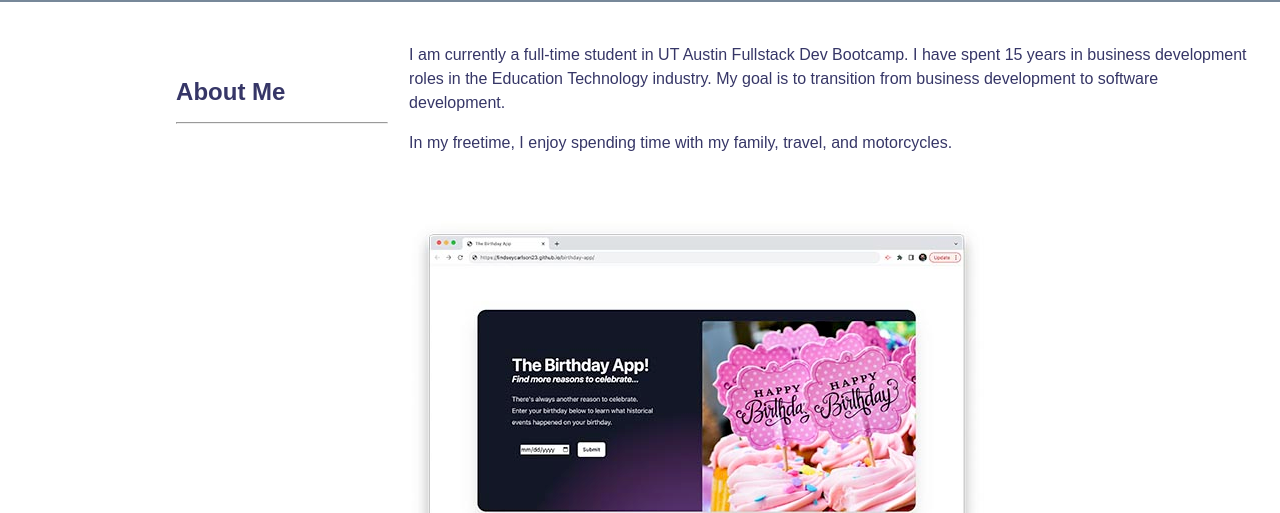
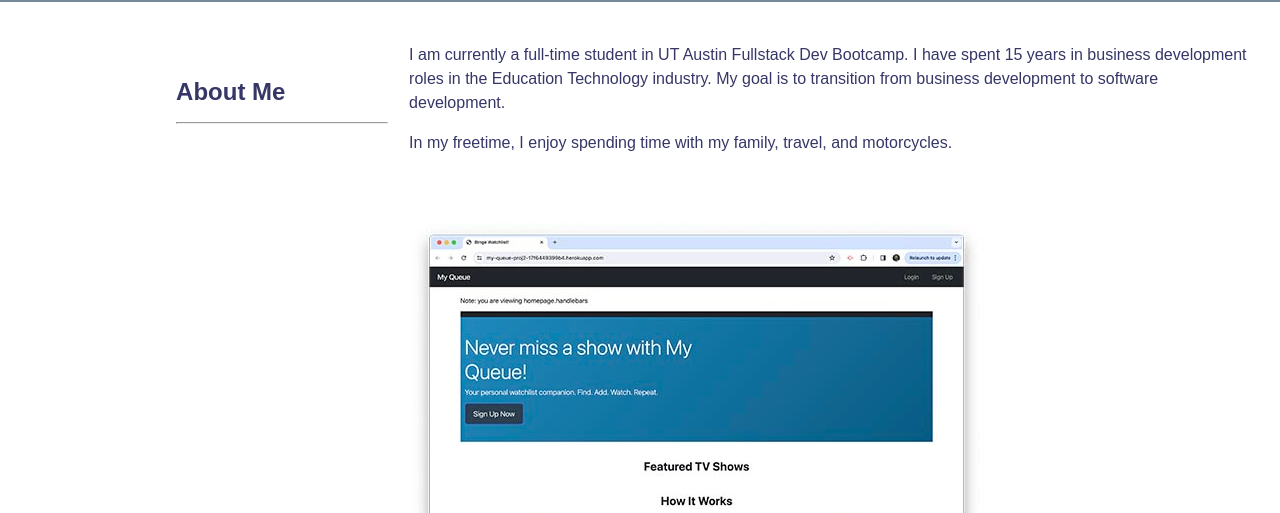
Before and after one commit to clvalada/Portfolio, a plain HTML site: page index.html in a window 1280 px wide. Shown: the part 73-586 px from the top of the page. Drawn offline with Linux system fonts and the light colour scheme.

Commit message:
added project 2 to portfolio. updated readme

```diff
--- a/index.html
+++ b/index.html
@@ -47,6 +47,7 @@
                     <h2>Work<hr></h2><article id="Work"></article>
                 </div>
                 <div class="content">
+                    <div><a href="https://my-queue-proj2-17f6449399b4.herokuapp.com/"><img src="assets/images/my-queue.jpg" alt="Screenshot of MyQueue"></a></div>
                     <div><a href="https://lindseycarlson23.github.io/birthday-app/"><img src="assets/images/bdayapp.jpg" alt="Screenshot of the Birthday App"></a></div>
                     <div class="flex-container-works">
                         <div><a href="https://clvalada.github.io/prework-study-guide/"><img src="assets/images/Prework-Study-Guide.jpg" alt="Screenshot of Prework-Study-Guide"></a></div>
```
Also changed, not shown: assets/images/my-queue.jpg (added), 3 other files.
